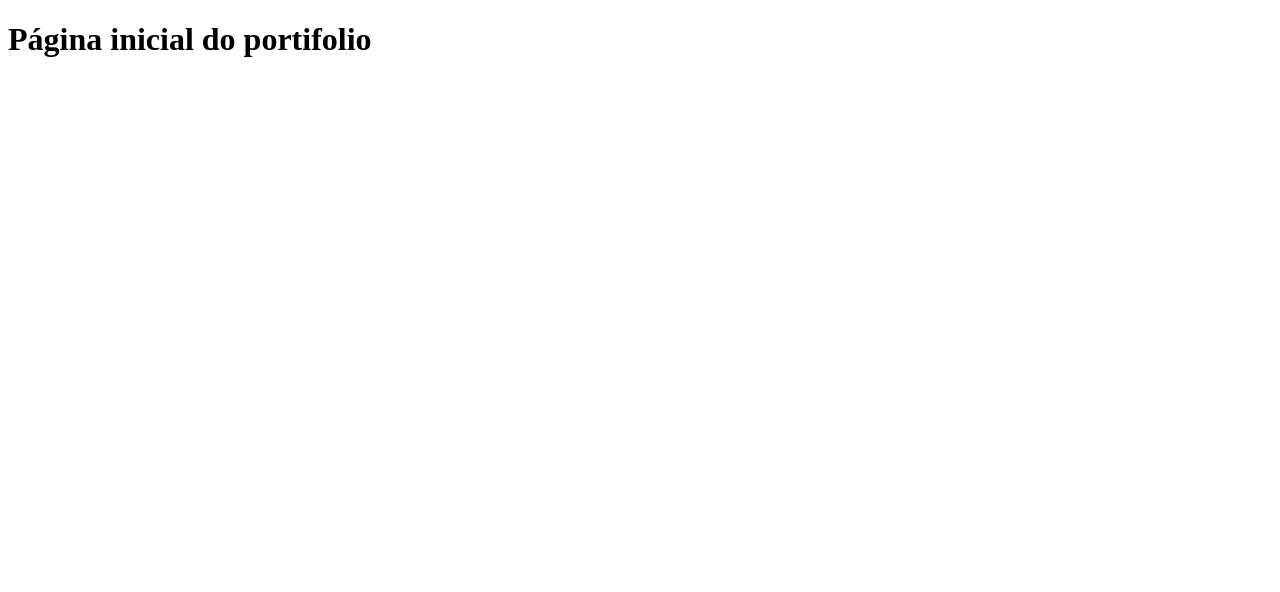
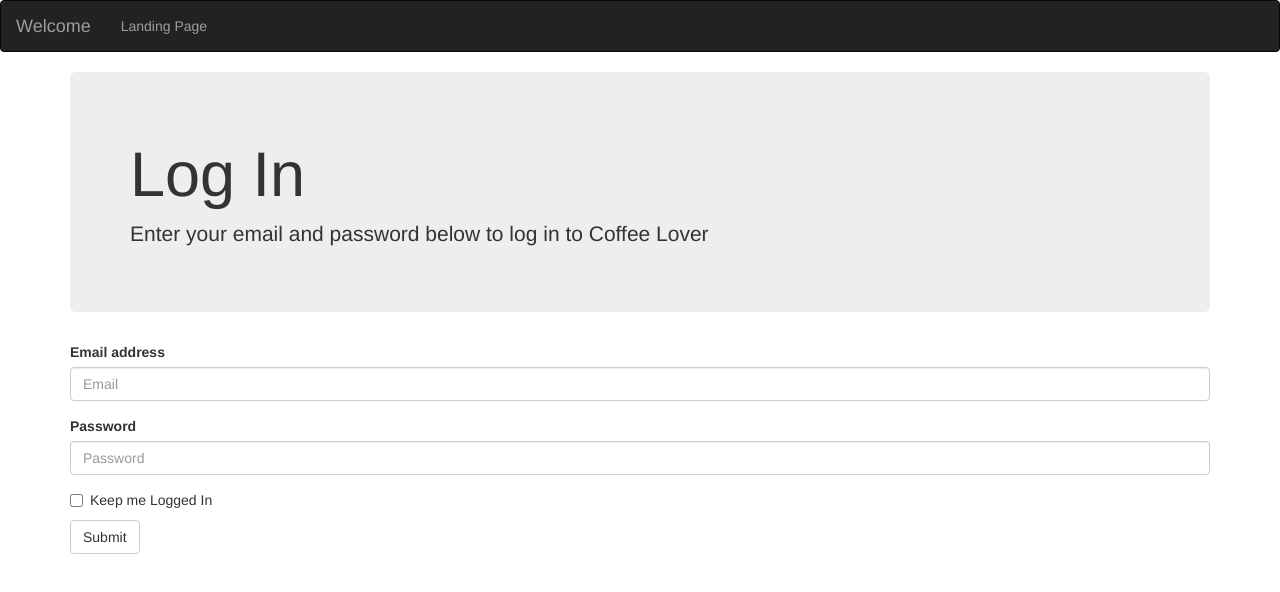
Before and after one commit to FelipeUehara/WebPortifolio, a plain HTML site: page docs/index.html in a window 1280 px wide. Drawn offline with nearby package versions, Linux system fonts and the light colour scheme.

Commit message:
Update index.html

```diff
--- a/docs/index.html
+++ b/docs/index.html
@@ -4,9 +4,58 @@
     <meta charset="UTF-8">
     <meta name="viewport" content="width=device-width, initial-scale=1.0">
     <meta http-equiv="X-UA-Compatible" content="ie=edge">
-    <title>Portifolio</title>
+    <!-- Latest compiled and minified CSS -->
+    <link rel="stylesheet" href="https://maxcdn.bootstrapcdn.com/bootstrap/3.4.0/css/bootstrap.min.css">
+
+    <!-- jQuery library -->
+    <script src="https://ajax.googleapis.com/ajax/libs/jquery/3.4.1/jquery.min.js"></script>
+
+    <!-- Latest compiled JavaScript -->
+    <script src="https://maxcdn.bootstrapcdn.com/bootstrap/3.4.0/js/bootstrap.min.js"></script>
+
+    <title>Document</title>
 </head>
 <body>
-    <h1>Página inicial do portifolio</h1>
+    <nav class="navbar navbar-inverse">
+        <div class="container-fluid">
+            <!-- Brand and toggle get grouped for better mobile display -->
+            <div class="navbar-header">
+                <button type="button" class="navbar-toggle collapsed" data-toggle="collapse" data-target="#bs-example-navbar-collapse-1" aria-expanded="false">
+                    <span class="sr-only">Toggle navigation</span>
+                    <span class="icon-bar"></span>
+                    <span class="icon-bar"></span>
+                    <span class="icon-bar"></span>
+                </button>
+                <a class="navbar-brand" href="#">Welcome</a>
+            </div>
+            <div class="collapse navbar-collapse" id="bs-example-navbar-collapse-1">
+                <ul class="nav navbar-nav">
+                    <li><a href="exercicio.html">Landing Page</a></li>
+                </ul>
+            </div>
+        </div>
+    </nav>
+    <div class="container">
+        <div class="jumbotron">
+            <h1>Log In</h1>
+            <p>Enter your email and password below to log in to Coffee Lover</p>
+        </div>
+        <form>
+                <div class="form-group">
+                  <label for="exampleInputEmail1">Email address</label>
+                  <input type="email" class="form-control" id="exampleInputEmail1" placeholder="Email">
+                </div>
+                <div class="form-group">
+                  <label for="exampleInputPassword1">Password</label>
+                  <input type="password" class="form-control" id="exampleInputPassword1" placeholder="Password">
+                </div>
+                <div class="checkbox">
+                  <label>
+                    <input type="checkbox"> Keep me Logged In
+                  </label>
+                </div>
+                <button type="submit" class="btn btn-default">Submit</button>
+              </form>
+    </div>
 </body>
 </html>
```
